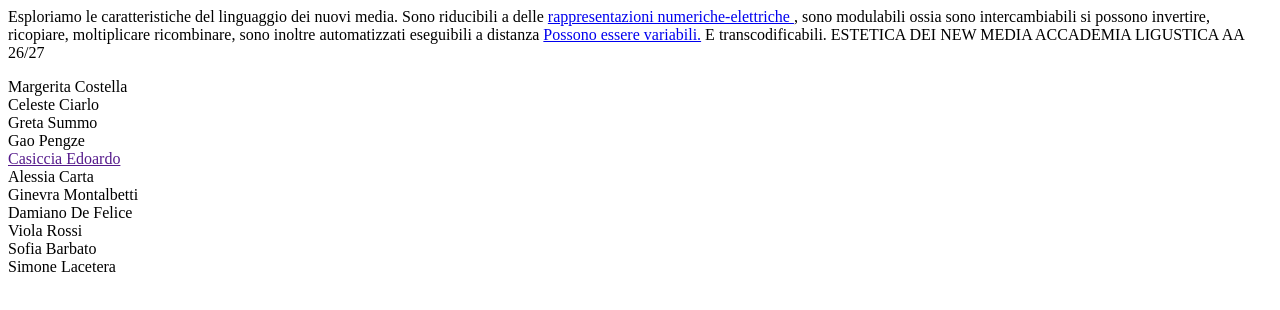
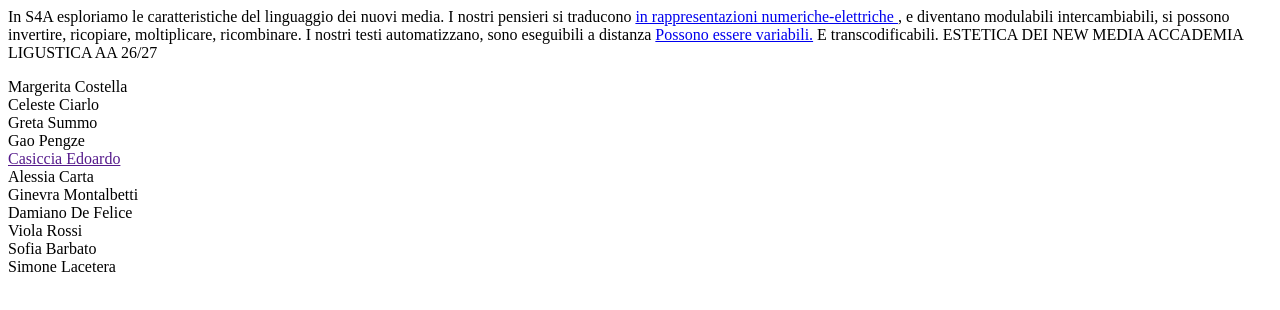
Before and after one commit to serenaporrati/esteticanewmedia, a plain HTML site: page index.html in a window 1280 px wide. Drawn offline with Linux system fonts and the light colour scheme.

Commit message:
Update index.html

```diff
--- a/index.html
+++ b/index.html
@@ -12,7 +12,7 @@
     }</style>
 <body>
 <h1></h1>
-<p> Esploriamo le caratteristiche del linguaggio dei nuovi media. Sono riducibili a delle <a href="https://it.openprof.com/ge/images/167/Numeri_reali.jpg"target="_blank"> rappresentazioni numeriche-elettriche </a>, sono modulabili ossia sono intercambiabili si possono invertire, ricopiare, moltiplicare ricombinare, sono inoltre automatizzati eseguibili a distanza <a href="iceberg-b15z.jpg" alt="iceberg from above"target="_blank"> Possono essere variabili.</a> E transcodificabili. ESTETICA DEI NEW MEDIA ACCADEMIA LIGUSTICA AA 26/27 <br>
+<p> In S4A esploriamo le caratteristiche del linguaggio dei nuovi media. I nostri pensieri si traducono <a href="https://it.openprof.com/ge/images/167/Numeri_reali.jpg"target="_blank"> in rappresentazioni numeriche-elettriche </a>, e diventano modulabili intercambiabili, si possono invertire, ricopiare, moltiplicare, ricombinare. I nostri testi automatizzano, sono eseguibili a distanza <a href="iceberg-b15z.jpg" alt="iceberg from above"target="_blank"> Possono essere variabili.</a> E transcodificabili. ESTETICA DEI NEW MEDIA ACCADEMIA LIGUSTICA AA 26/27 <br>
 </p>
 
 <p>Margerita Costella <br>
```
